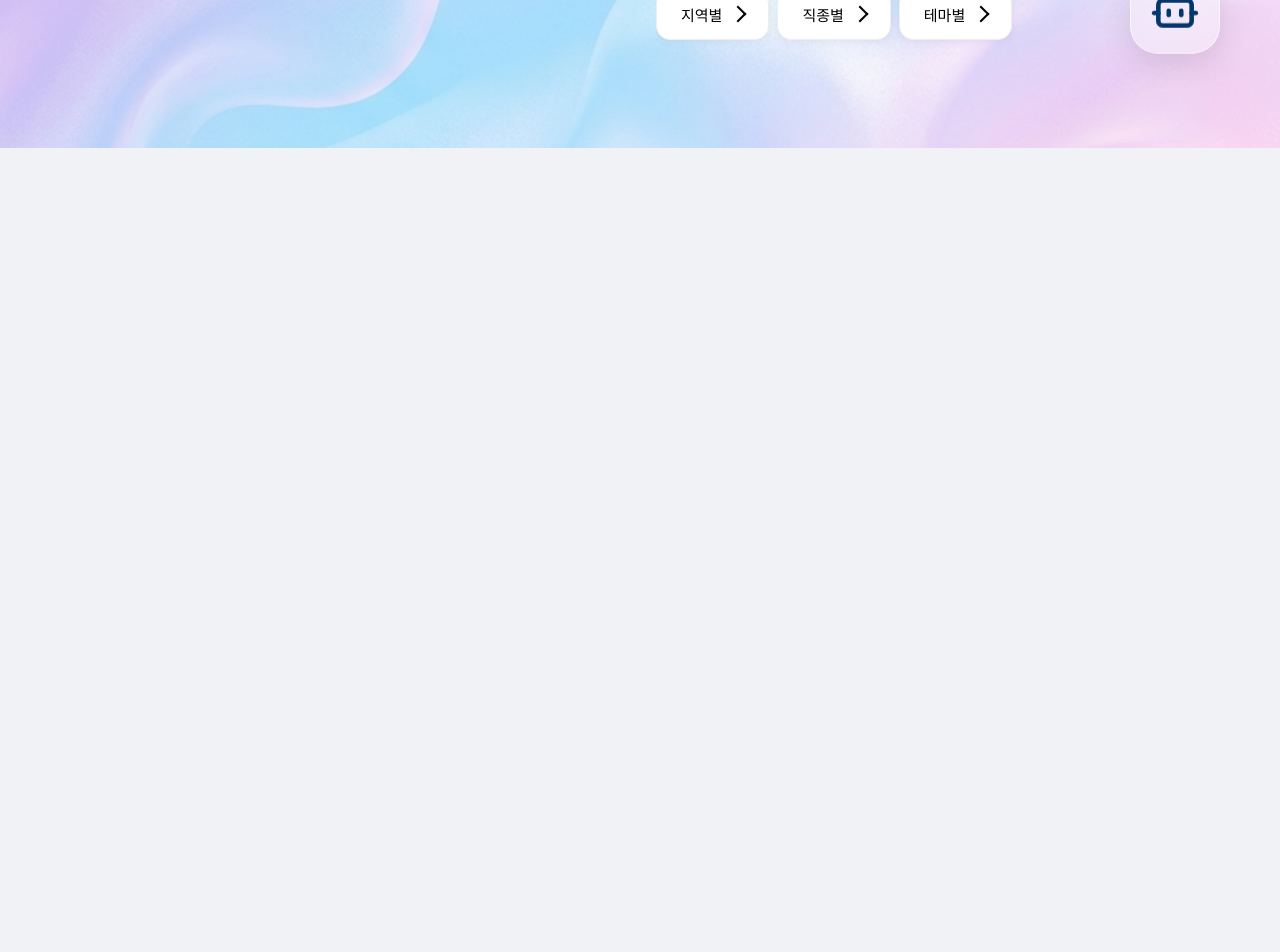
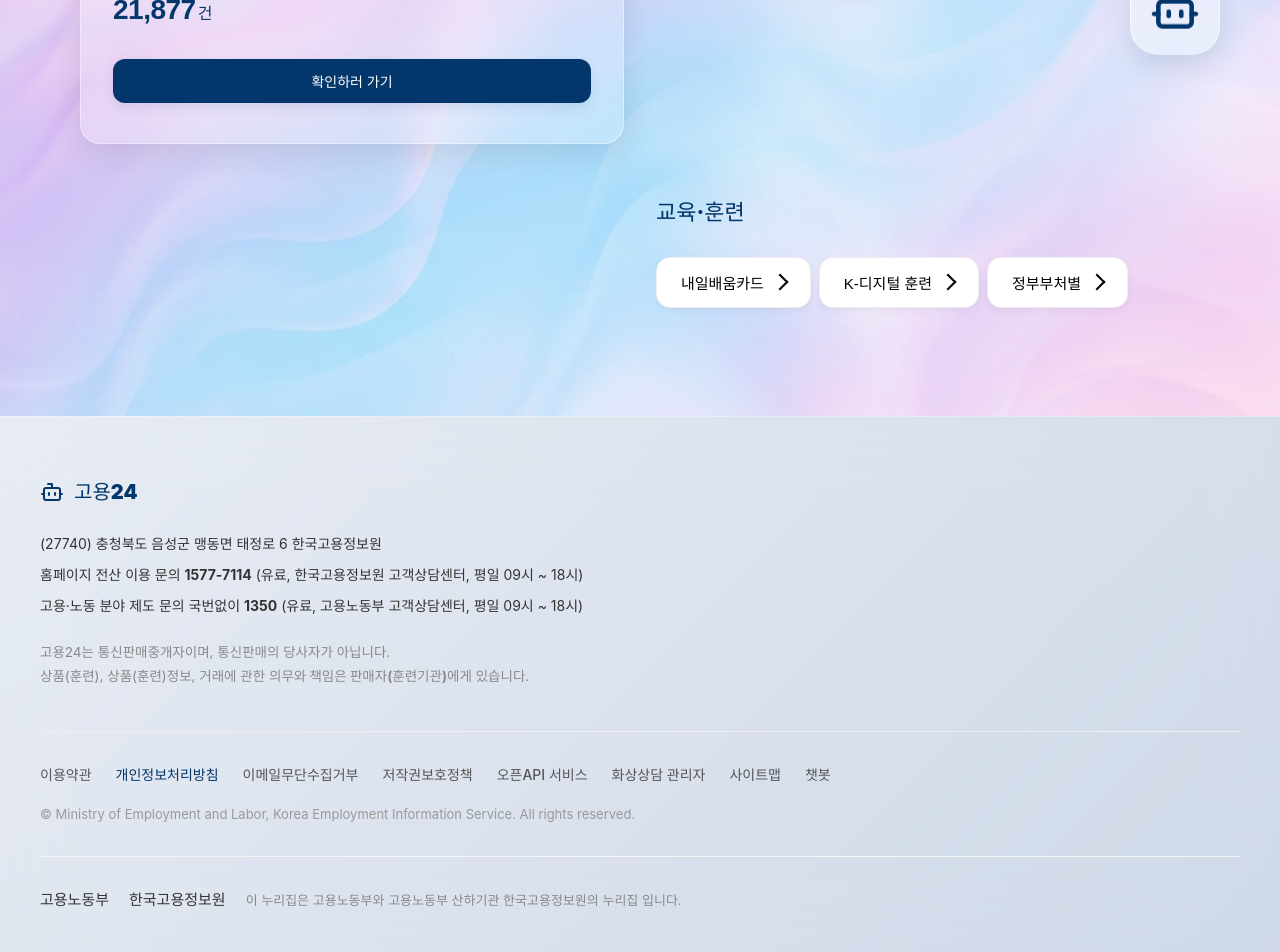
Before and after one commit to privatesennie/employee24, a React (Vite) app: page / in a window 1280 px wide. Shown: the part 685-1637 px from the top of the page. Before the commit the page ends 833 px from the top, so only its background shows below. Built offline with nearby package versions, Linux system fonts and the light colour scheme; a web font is replaced by a local one.

Commit message:
feat: initialize App structure with glassmorphic UI components and layout styling

```diff
--- a/src/App.css
+++ b/src/App.css
@@ -281,6 +281,36 @@
   font-size: 16px;
   font-weight: 600;
   margin-left: 2px;
+}
+
+.summary-item {
+  display: flex;
+  flex-direction: column;
+  height: 100%;
+}
+
+.summary-footer-btn-wrapper {
+  margin-top: auto;
+  padding-top: 24px;
+}
+
+.summary-action-btn {
+  background: var(--primary-color);
+  color: white;
+  border: none;
+  border-radius: 12px;
+  padding: 12px 24px;
+  font-size: 14px;
+  font-weight: 800;
+  cursor: pointer;
+  transition: all 0.2s ease;
+  width: 100%;
+  box-shadow: 0 4px 12px rgba(3, 54, 106, 0.1);
+}
+
+.summary-action-btn:hover {
+  transform: translateY(-2px);
+  box-shadow: 0 6px 16px rgba(3, 54, 106, 0.2);
 }
 
 /* Filter Buttons */
@@ -1080,18 +1110,27 @@
   .glass-card {
     grid-column: 1;
     margin-bottom: 0;
-    padding: 28px 24px;
+    padding: 40px 32px;
+    display: flex;
+    flex-direction: column;
+    height: 100%;
+  }
+
+  .summary-container {
+    height: 100%;
+    display: flex;
+    flex-direction: column;
+    gap: 20px; /* Reduced from 32px */
   }
 
   /* Filter sections: right column stacked (each takes right side) */
-  .filter-section:nth-of-type(1) {
+  .filter-section {
     grid-column: 2;
-    grid-row: 3;
-  }
-
-  .filter-section:nth-of-type(2) {
-    grid-column: 2;
-    grid-row: 4;
+    margin-bottom: 12px; /* Reduced from 24px */
+  }
+
+  .filter-section:last-child {
+    margin-bottom: 0;
   }
 
   /* Filter buttons wrap naturally */
@@ -1535,3 +1574,161 @@
     grid-template-columns: 1fr 1fr 1fr;
   }
 }
+
+/* =========================================
+   Footer Styles
+   ========================================= */
+
+.vibe-footer {
+  background: rgba(255, 255, 255, 0.2);
+  backdrop-filter: blur(30px);
+  -webkit-backdrop-filter: blur(30px);
+  border-top: 1px solid rgba(255, 255, 255, 0.3);
+  padding: 60px 24px 40px;
+  color: #333;
+}
+
+.footer-top {
+  max-width: 1200px;
+  margin: 0 auto;
+  padding-bottom: 40px;
+  border-bottom: 1px solid #eee;
+}
+
+.footer-logo {
+  display: flex;
+  align-items: center;
+  gap: 10px;
+  margin-bottom: 24px;
+}
+
+.footer-logo-text {
+  font-size: 20px;
+  font-weight: 900;
+  color: #03366a;
+}
+
+.footer-info p {
+  font-size: 14px;
+  line-height: 1.8;
+  margin: 0 0 6px 0;
+}
+
+.footer-info strong {
+  color: #333;
+}
+
+.footer-notice {
+  margin-top: 24px;
+  font-size: 13.5px;
+  color: #888;
+}
+
+.footer-notice p {
+  margin: 0 0 4px 0;
+}
+
+.footer-middle {
+  max-width: 1200px;
+  margin: 0 auto;
+  padding: 32px 0;
+  display: flex;
+  flex-direction: column;
+  gap: 20px;
+}
+
+.footer-links {
+  display: flex;
+  flex-wrap: wrap;
+  gap: 16px 24px;
+}
+
+.footer-links a {
+  text-decoration: none;
+  color: #555;
+  font-size: 14px;
+  font-weight: 500;
+}
+
+.footer-links a.bold {
+  color: #03366a;
+  font-weight: 700;
+}
+
+.footer-copyright {
+  font-size: 13px;
+  color: #999;
+}
+
+.footer-bottom {
+  max-width: 1200px;
+  margin: 0 auto;
+  padding-top: 32px;
+  border-top: 1px solid #f5f5f5;
+}
+
+.footer-partner-logos {
+  display: flex;
+  align-items: center;
+  flex-wrap: wrap;
+  gap: 20px;
+}
+
+.partner-logo {
+  font-weight: 800;
+  color: #333;
+  font-size: 15px;
+}
+
+.partner-text {
+  font-size: 13px;
+  color: #888;
+}
+
+@media (max-width: 723px) {
+  .footer-links {
+    gap: 12px 16px;
+  }
+}
+
+/* =========================================
+   Info Popup Styles
+   ========================================= */
+
+.info-popup-content {
+  display: flex;
+  flex-direction: column;
+  gap: 16px;
+}
+
+.info-list {
+  list-style: none;
+  padding: 0;
+  display: flex;
+  flex-direction: column;
+  gap: 12px;
+  margin: 0;
+}
+
+.info-list li {
+  font-size: 14.5px;
+  color: #444;
+  line-height: 1.6;
+  text-align: left;
+}
+
+.info-list li strong {
+  color: var(--primary-color);
+  margin-right: 4px;
+  font-weight: 800;
+}
+
+.info-banner {
+  background: rgba(3, 54, 106, 0.05);
+  padding: 16px;
+  border-radius: 12px;
+  font-size: 15px;
+  font-weight: 700;
+  color: var(--primary-color);
+  text-align: center;
+}
--- a/src/App.jsx
+++ b/src/App.jsx
@@ -10,6 +10,7 @@
   const [showApplicationPopup, setShowApplicationPopup] = useState(false)
   const [showMenu, setShowMenu] = useState(false)
   const [showLoginPopup, setShowLoginPopup] = useState(false)
+  const [activeInfoPopup, setActiveInfoPopup] = useState(null) // 'card', 'digital'
   const [activeFilter, setActiveFilter] = useState(null) // 'region', 'job'
   const [filterStep, setFilterStep] = useState(1)
   const [tempSelection, setTempSelection] = useState('')
@@ -170,11 +171,17 @@
                   <div className="summary-value">
                     130,828<span className="summary-unit">건</span>
                   </div>
+                  <div className="summary-footer-btn-wrapper">
+                    <button className="summary-action-btn">확인하러 가기</button>
+                  </div>
                 </div>
                 <div className="summary-item">
                   <span className="summary-label">교육·훈련 수</span>
                   <div className="summary-value">
                     21,877<span className="summary-unit">건</span>
+                  </div>
+                  <div className="summary-footer-btn-wrapper">
+                    <button className="summary-action-btn">확인하러 가기</button>
                   </div>
                 </div>
               </div>
@@ -210,7 +217,14 @@
               <h2 className="section-title">교육·훈련</h2>
               <div className="filter-row">
                 {eduFilters.map((filter, index) => (
-                  <button key={index} className="filter-btn">
+                  <button
+                    key={index}
+                    className="filter-btn"
+                    onClick={() => {
+                      if (filter === '내일배움카드') setActiveInfoPopup('card')
+                      if (filter === 'K-디지털 훈련') setActiveInfoPopup('digital')
+                    }}
+                  >
                     {filter}
                     <div className="arrow-icon"></div>
                   </button>
@@ -220,6 +234,48 @@
           </div>
         </div>
       </div>
+
+      <footer className="vibe-footer">
+        <div className="footer-top">
+          <div className="footer-logo">
+            <Bot size={24} color="#03366a" />
+            <span className="footer-logo-text">고용24</span>
+          </div>
+          <div className="footer-info">
+            <p>(27740) 충청북도 음성군 맹동면 태정로 6 한국고용정보원</p>
+            <p>홈페이지 전산 이용 문의 <strong>1577-7114</strong> (유료, 한국고용정보원 고객상담센터, 평일 09시 ~ 18시)</p>
+            <p>고용·노동 분야 제도 문의 국번없이 <strong>1350</strong> (유료, 고용노동부 고객상담센터, 평일 09시 ~ 18시)</p>
+          </div>
+          <div className="footer-notice">
+            <p>고용24는 <strong>통신판매중개자</strong>이며, 통신판매의 당사자가 아닙니다.</p>
+            <p>상품(훈련), 상품(훈련)정보, 거래에 관한 <strong>의무와 책임은 판매자(훈련기관)</strong>에게 있습니다.</p>
+          </div>
+        </div>
+
+        <div className="footer-middle">
+          <div className="footer-links">
+            <a href="#">이용약관</a>
+            <a href="#" className="bold">개인정보처리방침</a>
+            <a href="#">이메일무단수집거부</a>
+            <a href="#">저작권보호정책</a>
+            <a href="#">오픈API 서비스</a>
+            <a href="#">화상상담 관리자</a>
+            <a href="#">사이트맵</a>
+            <a href="#">챗봇</a>
+          </div>
+          <div className="footer-copyright">
+            © Ministry of Employment and Labor, Korea Employment Information Service. All rights reserved.
+          </div>
+        </div>
+
+        <div className="footer-bottom">
+          <div className="footer-partner-logos">
+            <div className="partner-logo">고용노동부</div>
+            <div className="partner-logo">한국고용정보원</div>
+            <span className="partner-text">이 누리집은 고용노동부와 고용노동부 산하기관 한국고용정보원의 누리집 입니다.</span>
+          </div>
+        </div>
+      </footer>
 
       {/* FAB portal — renders directly into document.body */}
       {fabPortal}
@@ -406,6 +462,48 @@
           </div>
         </div>
       )}
+
+      {/* 교육·훈련 안내 팝업 */}
+      {activeInfoPopup && (
+        <div className="modal-overlay" onClick={() => setActiveInfoPopup(null)}>
+          <div className="modal-content animate-fade-in-up" onClick={e => e.stopPropagation()}>
+            <div className="modal-header">
+              <h3 className="modal-title">
+                {activeInfoPopup === 'card' ? '국민내일배움카드 안내' : 'K-디지털 트레이닝 안내'}
+              </h3>
+              <button className="close-btn" onClick={() => setActiveInfoPopup(null)}>
+                <X size={24} />
+              </button>
+            </div>
+            <div className="modal-body">
+              {activeInfoPopup === 'card' ? (
+                <div className="info-popup-content">
+                  <div className="info-banner">💳 평생 능력개발을 위한 교육비 지원</div>
+                  <ul className="info-list">
+                    <li><strong>지원대상:</strong> 누구나 신청 가능 (공무원, 사립학교 교직원 등 제외)</li>
+                    <li><strong>지원한도:</strong> 1인당 300~500만원까지 훈련비 지원</li>
+                    <li><strong>유효기간:</strong> 계좌 발급일로부터 5년간 사용 가능</li>
+                    <li><strong>사용방법:</strong> 고용24에서 훈련과정 검색 후 수강신청</li>
+                  </ul>
+                </div>
+              ) : (
+                <div className="info-popup-content">
+                  <div className="info-banner">🚀 미래 IT 산업을 이끌 핵심인재 양성</div>
+                  <ul className="info-list">
+                    <li><strong>교육내용:</strong> AI, 빅데이터, 클라우드 등 첨단 기술 훈련</li>
+                    <li><strong>교육비:</strong> 훈련비 전액 무료 (100% 정부 지원)</li>
+                    <li><strong>훈련장려금:</strong> 성실 참여 시 매월 추가 수당 지급</li>
+                    <li><strong>참여혜택:</strong> 실무 프로젝트 중심 교육 및 취업 매칭</li>
+                  </ul>
+                </div>
+              )}
+              <button className="modal-confirm-btn" style={{ marginTop: '20px' }} onClick={() => setActiveInfoPopup(null)}>
+                내용 확인 완료
+              </button>
+            </div>
+          </div>
+        </div>
+      )}
     </>
   )
 }
```
